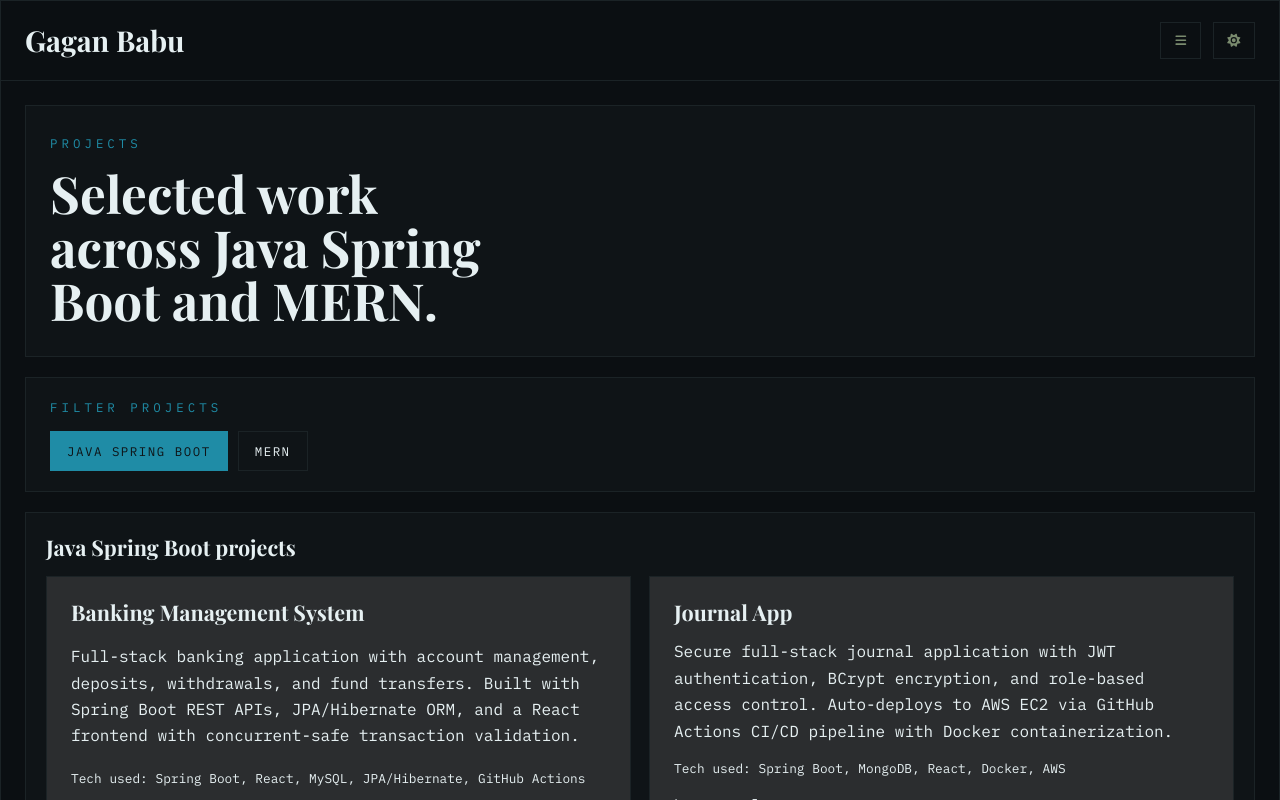
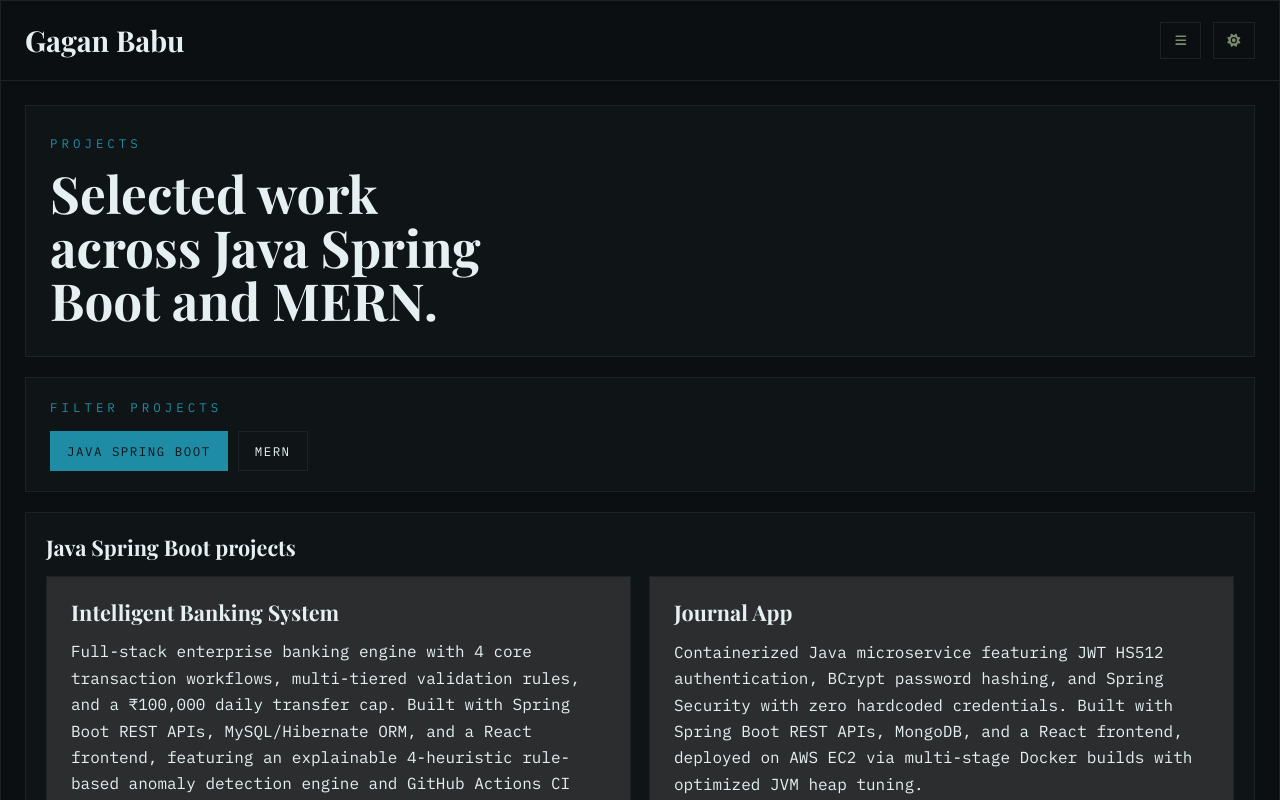
Before and after one commit to GaganBabu1/my-portfolio, a React (Vite) app: page /projects in a window 1280 px wide. Shown: the top 800 px of the page. Built offline with nearby package versions, Linux system fonts and the light colour scheme.

Commit message:
updated project details

```diff
--- a/src/pages/Project.jsx
+++ b/src/pages/Project.jsx
@@ -6,17 +6,18 @@ const projectGroups = {
     java: [
         {
             id: "java-1",
-            title: "Banking Management System",
-            description: "Full-stack banking application with account management, deposits, withdrawals, and fund transfers. Built with Spring Boot REST APIs, JPA/Hibernate ORM, and a React frontend with concurrent-safe transaction validation.",
-            tech: "Spring Boot, React, MySQL, JPA/Hibernate, GitHub Actions",
+
+            title: "Intelligent Banking System",
+            description: "Full-stack enterprise banking engine with 4 core transaction workflows, multi-tiered validation rules, and a ₹100,000 daily transfer cap. Built with Spring Boot REST APIs, MySQL/Hibernate ORM, and a React frontend, featuring an explainable 4-heuristic rule-based anomaly detection engine and GitHub Actions CI pipelines.",
+            tech: "Spring Boot, React, MySQL, JPA/Hibernate, Spring Security, GitHub Actions",
             language: "Java",
-            github: "https://github.com/GaganBabu1/Bank"
+            github: "https://github.com/GaganBabu1/Intelligent-Banking-System"
         },
         {
             id: "java-2",
             title: "Journal App",
-            description: "Secure full-stack journal application with JWT authentication, BCrypt encryption, and role-based access control. Auto-deploys to AWS EC2 via GitHub Actions CI/CD pipeline with Docker containerization.",
-            tech: "Spring Boot, MongoDB, React, Docker, AWS",
+            description: "Containerized Java microservice featuring JWT HS512 authentication, BCrypt password hashing, and Spring Security with zero hardcoded credentials. Built with Spring Boot REST APIs, MongoDB, and a React frontend, deployed on AWS EC2 via multi-stage Docker builds with optimized JVM heap tuning.",
+            tech:"Spring Boot, React, MongoDB, Spring Security, Docker, AWS EC2",
             language: "Java",
             liveDemo: "https://journal-app-gold-chi.vercel.app/",
             github: "https://github.com/GaganBabu1/journal-app"
```
